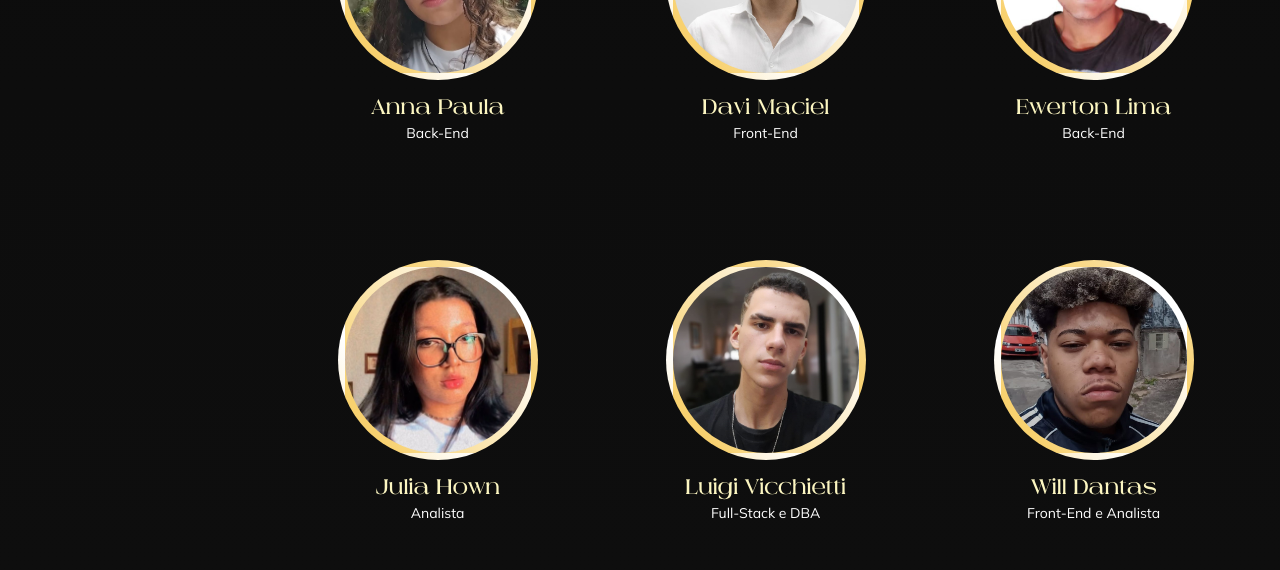
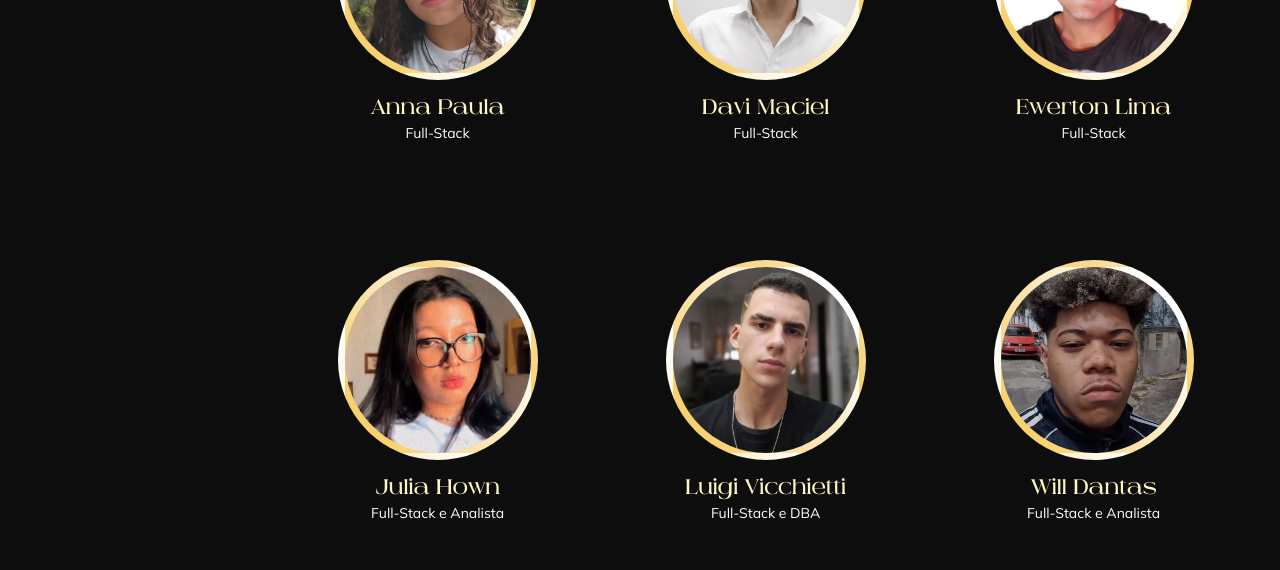
Before and after one commit to Improvment-Cocoa/site-cocoatechnology, a website: page site/public/index.html in a window 1280 px wide. Shown: the part 2040-2610 px from the top of the page. Drawn offline with nearby package versions, Linux system fonts and the light colour scheme.

Commit message:
Atualizando funções da equipe

```diff
--- a/site/public/index.html
+++ b/site/public/index.html
@@ -77,24 +77,24 @@
                 <div>
                     <img class="select-disable" src="./assets/img/integrantes/ft-anna.jpeg" alt="Foto Anna Paula">
                     <span>Anna Paula</span>
-                    <text>Back-End</text>
+                    <text>Full-Stack</text>
                 </div>
                 <div>
                     <img class="select-disable" src="./assets/img/integrantes/ft-Davi.jpg" alt="Foto Davi Maciel">
                     <span>Davi Maciel</span>
-                    <text>Front-End</text>
+                    <text>Full-Stack</text>
                 </div>
                 <div>
                     <img class="select-disable" src="./assets/img/integrantes/ft-Ewerton.jpg" alt="Foto Ewerton Lima">
                     <span>Ewerton Lima</span>
-                    <text>Back-End</text>
+                    <text>Full-Stack</text>
                 </div>
             </div>
             <div class="integrantes-row" data-aos="fade-up" data-aos-duration="1500">
                 <div>
                     <img class="select-disable" src="./assets/img/integrantes/ft-julia.jpeg" alt="Foto Julia Hown">
                     <span>Julia Hown</span>
-                    <text>Analista</text>
+                    <text>Full-Stack e Analista</text>
                 </div>
                 <div>
                     <img class="select-disable" src="./assets/img/integrantes/ft-luigi.jpeg"
@@ -105,7 +105,7 @@
                 <div>
                     <img class="select-disable" src="./assets/img/integrantes/ft-will.jpeg" alt="Will Dantas">
                     <span>Will Dantas</span>
-                    <text>Front-End e Analista</text>
+                    <text>Full-Stack e Analista</text>
                 </div>
             </div>
         </section>
```
